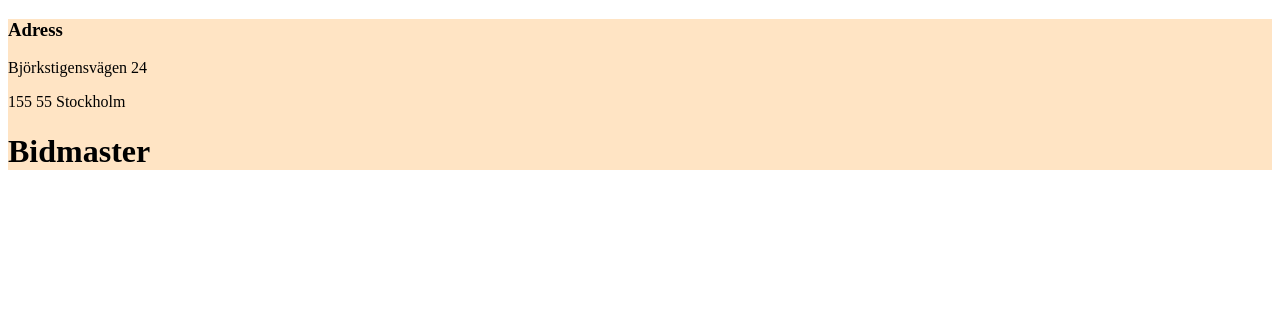
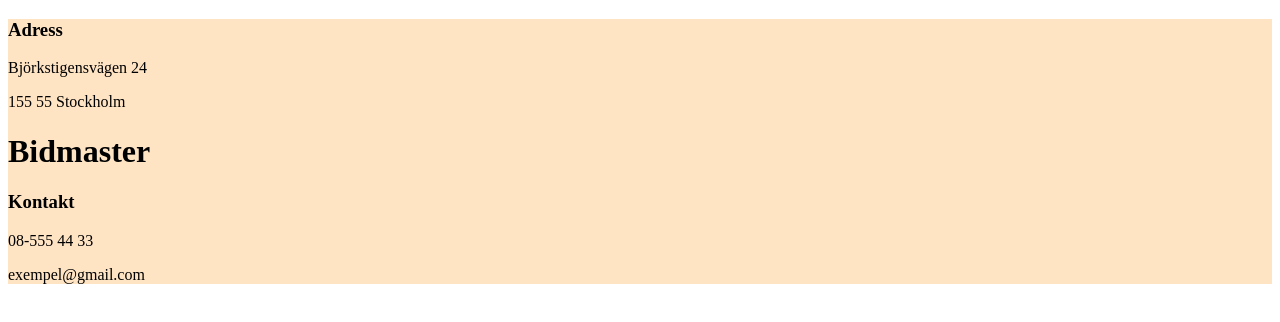
Before and after one commit to EmmaMargit/Grupp2_auction_site, a React (Vite) app: page / in a window 1280 px wide. Shown: the top 322 px of the page. Built offline with nearby package versions, Linux system fonts and the light colour scheme.

Commit message:
all info klar i jsx

```diff
--- a/src/components/boilerplats/Footer.jsx
+++ b/src/components/boilerplats/Footer.jsx
@@ -22,11 +22,10 @@ const Footer = () => {
                 </div>
 
                 {/* Kontakt containern */}
-                <div>
-                    <h3></h3>
-                    <p></p>
-                    <p></p>
-
+                <div className={styles.contactcontainer}>
+                    <h3 className={styles.contactHeader}>Kontakt</h3>
+                    <p className={styles.phoneNumber}>08-555 44 33</p>
+                    <p className={styles.emailAdress}>exempel@gmail.com</p>
                 </div>
             </div>
 
```
